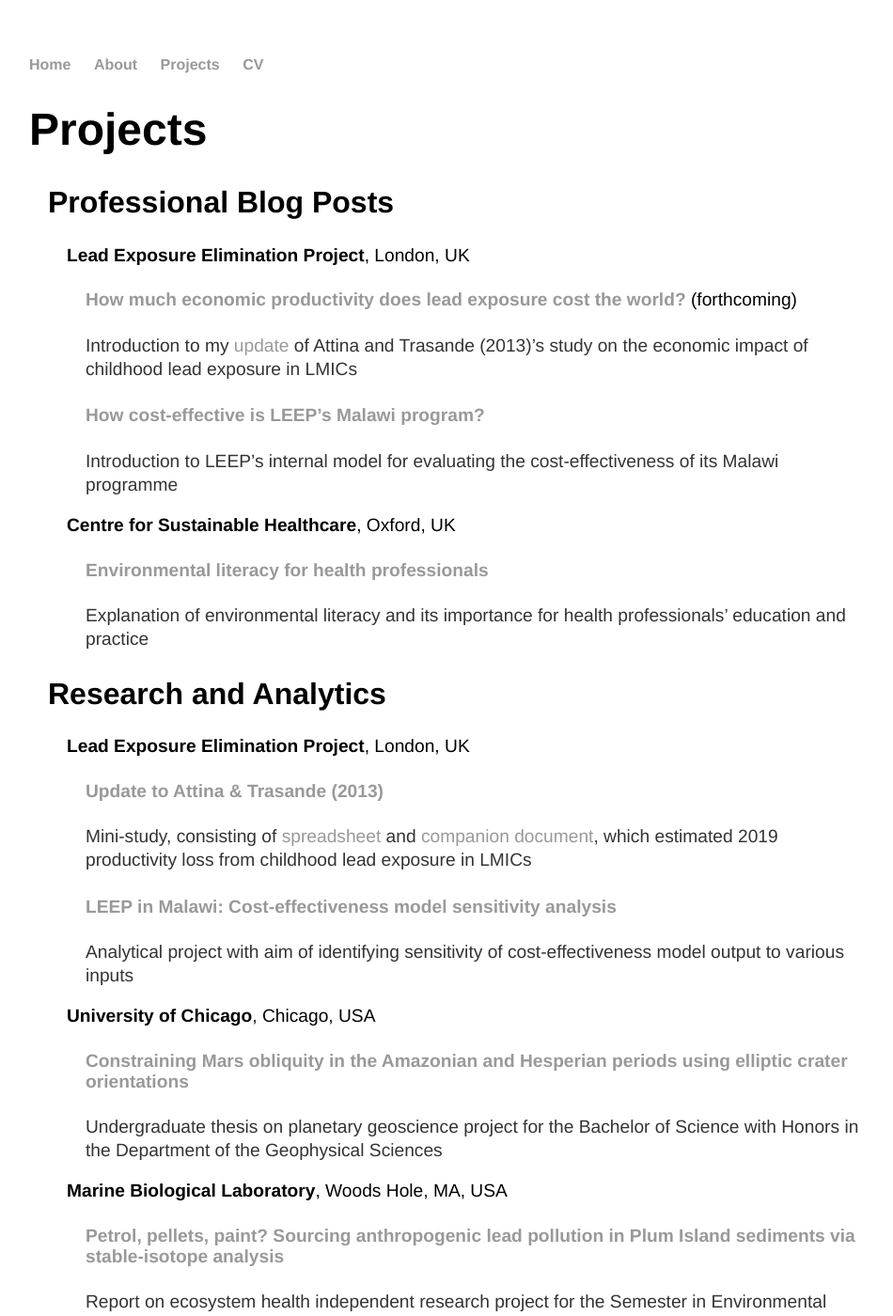
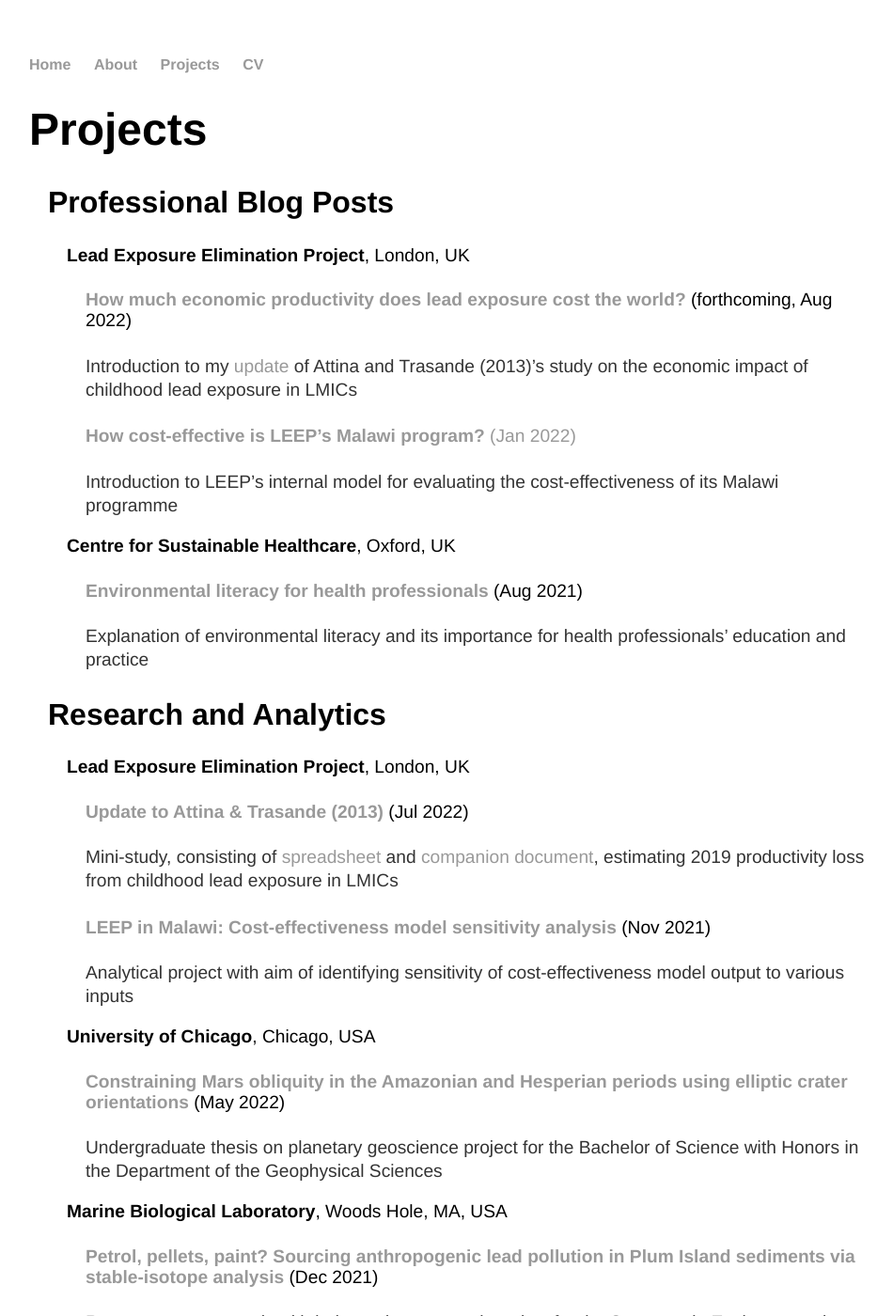
Before and after one commit to y-james-hu/y-james-hu.github.io, a Jekyll site: the page built from projects/index.html, in a window 1280 px wide and 1400 px high. Shown: the whole window at 94% size, without its empty margins (161-1111 px from the left). Built offline with Jekyll 4.4.1, drawn with Linux system fonts in a browser that asks for light colours; some of the changed text lies outside the part shown.

Commit message:
Update index.html

```diff
--- a/projects/index.html
+++ b/projects/index.html
@@ -8,55 +8,55 @@
 
     <h3 style="margin-left: 40px">Lead Exposure Elimination Project<span style="font-weight:normal">, London, UK</span></p>
 
-      <h4 style="margin-left: 60px"><a href = "#">How much economic productivity does lead exposure cost the world?</a><span style="font-weight:normal"> (forthcoming)</span></h4>
+      <h4 style="margin-left: 60px"><a href = "#">How much economic productivity does lead exposure cost the world?</a><span style="font-weight:normal"> (forthcoming, Aug 2022)</span></h4>
       <p style="margin-left: 60px">Introduction to my <a href = "#update">update</a> of Attina and Trasande (2013)’s study on the economic impact of childhood lead exposure in LMICs</p>
 
-      <h4 style="margin-left: 60px"><a href = "https://leadelimination.org/malawi_cost-effectiveness_intro/">How cost-effective is LEEP’s Malawi program?</a></h4>
+      <h4 style="margin-left: 60px"><a href = "https://leadelimination.org/malawi_cost-effectiveness_intro/">How cost-effective is LEEP’s Malawi program?<span style="font-weight:normal"> (Jan 2022)</span></a></h4>
       <p style="margin-left: 60px">Introduction to LEEP’s internal model for evaluating the cost-effectiveness of its Malawi programme</p>
 
     <h3 style="margin-left: 40px">Centre for Sustainable Healthcare<span style="font-weight:normal">, Oxford, UK</span></p>
 
-      <h4 style="margin-left: 60px"><a href="https://sustainablehealthcare.org.uk/blog/environmental-literacy-health-professionals">Environmental literacy for health professionals</a></h4>
+      <h4 style="margin-left: 60px"><a href="https://sustainablehealthcare.org.uk/blog/environmental-literacy-health-professionals">Environmental literacy for health professionals</a><span style="font-weight:normal"> (Aug 2021)</span></h4>
       <p style="margin-left: 60px">Explanation of environmental literacy and its importance for health professionals’ education and practice</p>
 
   <h2 style="margin-left: 20px">Research and Analytics</h2>
 
     <h3 style="margin-left: 40px">Lead Exposure Elimination Project<span style="font-weight:normal">, London, UK</span></h3>
 
-      <h4 style="margin-left: 60px"><a id="update"></a><a href = "https://docs.google.com/spreadsheets/d/1oN_TgsWeoFN42BUKCOqsFYBwuOxj6R38pZg5dabc-ro/edit">Update to Attina & Trasande (2013)</a></h4>
-      <p style="margin-left: 60px">Mini-study, consisting of <a href = "https://docs.google.com/spreadsheets/d/1oN_TgsWeoFN42BUKCOqsFYBwuOxj6R38pZg5dabc-ro/edit">spreadsheet</a> and <a href = "https://docs.google.com/document/d/1LI72TXg3t9o6dAc4DSt4SnHdtvDhJhZtBt65Uy-uzRA/edit">companion document</a>, which estimated 2019 productivity loss from childhood lead exposure in LMICs</p>
+      <h4 style="margin-left: 60px"><a id="update"></a><a href = "https://docs.google.com/spreadsheets/d/1oN_TgsWeoFN42BUKCOqsFYBwuOxj6R38pZg5dabc-ro/edit">Update to Attina & Trasande (2013)</a><span style="font-weight:normal"> (Jul 2022)</span></h4>
+      <p style="margin-left: 60px">Mini-study, consisting of <a href = "https://docs.google.com/spreadsheets/d/1oN_TgsWeoFN42BUKCOqsFYBwuOxj6R38pZg5dabc-ro/edit">spreadsheet</a> and <a href = "https://docs.google.com/document/d/1LI72TXg3t9o6dAc4DSt4SnHdtvDhJhZtBt65Uy-uzRA/edit">companion document</a>, estimating 2019 productivity loss from childhood lead exposure in LMICs</p>
 
-      <h4 style="margin-left: 60px"><a href = "https://docs.google.com/spreadsheets/d/1U2zACVqx7oGvMF7_BJeP5dbBAhpT6v0E1zLIDxdxOUA/edit?usp=sharing">LEEP in Malawi: Cost-effectiveness model sensitivity analysis</a></h4>
+      <h4 style="margin-left: 60px"><a href = "https://docs.google.com/spreadsheets/d/1U2zACVqx7oGvMF7_BJeP5dbBAhpT6v0E1zLIDxdxOUA/edit?usp=sharing">LEEP in Malawi: Cost-effectiveness model sensitivity analysis</a><span style="font-weight:normal"> (Nov 2021)</span></h4>
       <p style="margin-left: 60px">Analytical project with aim of identifying sensitivity of cost-effectiveness model output to various inputs</p>
 
     <h3 style="margin-left: 40px">University of Chicago<span style="font-weight:normal">, Chicago, USA</span></h3>
 
-      <h4 style="margin-left: 60px"><a href = "https://www.academia.edu/78676788/Constraining_Mars_obliquity_in_the_Amazonian_and_Hesperian_periods_using_elliptic_crater_orientations">Constraining Mars obliquity in the Amazonian and Hesperian periods using elliptic crater orientations</a></h4>
+      <h4 style="margin-left: 60px"><a href = "https://www.academia.edu/78676788/Constraining_Mars_obliquity_in_the_Amazonian_and_Hesperian_periods_using_elliptic_crater_orientations">Constraining Mars obliquity in the Amazonian and Hesperian periods using elliptic crater orientations</a><span style="font-weight:normal"> (May 2022)</span></h4>
       <p style="margin-left: 60px">Undergraduate thesis on planetary geoscience project for the Bachelor of Science with Honors in the Department of the Geophysical Sciences</p>
 
     <h3 style="margin-left: 40px">Marine Biological Laboratory<span style="font-weight:normal">, Woods Hole, MA, USA</span></h3>
 
-      <h4 style="margin-left: 60px"><a href = "https://www.academia.edu/71562182/Petrol_pellets_paint_Sourcing_anthropogenic_lead_pollution_in_Plum_Island_sediments_via_stable_isotope_analysis">Petrol, pellets, paint? Sourcing anthropogenic lead pollution in Plum Island sediments via stable-isotope analysis</a></h4>
+      <h4 style="margin-left: 60px"><a href = "https://www.academia.edu/71562182/Petrol_pellets_paint_Sourcing_anthropogenic_lead_pollution_in_Plum_Island_sediments_via_stable_isotope_analysis">Petrol, pellets, paint? Sourcing anthropogenic lead pollution in Plum Island sediments via stable-isotope analysis</a><span style="font-weight:normal"> (Dec 2021)</span></h4>
       <p style="margin-left: 60px">Report on ecosystem health independent research project for the Semester in Environmental Science</p>
 
   <h2 style="margin-left: 20px">Design and Editorial</h2>
 
     <h3 style="margin-left: 40px">Lead Exposure Elimination Project<span style="font-weight:normal">, London, UK</span></p>
 
-      <h4 style="margin-left: 60px"><a href = "https://leadelimination.org/">Website homepage</a></h4>
+      <h4 style="margin-left: 60px"><a href = "https://leadelimination.org/">Website homepage</a><span style="font-weight:normal"> (May 2022)</span></h4>
       <p style="margin-left: 60px">Copywriting and redesign of website homepage</p>
 
     <h3 style="margin-left: 40px">University of Chicago Effective Altruism<span style="font-weight:normal">, Chicago, USA</span></h3>
 
-      <h4 style="margin-left: 60px"><a href = "https://www.uchicagoea.org/">Website</a></h4>
+      <h4 style="margin-left: 60px"><a href = "https://www.uchicagoea.org/">Website</a><span style="font-weight:normal"> (Oct 2021)</span></h4>
       <p style="margin-left: 60px">Conception, copywriting, design, monitoring, and maintenance of website</p>
 
     <h3 style="margin-left: 40px">WildBound<span style="font-weight:normal">, Beijing, China</span></p>
 
-      <h4 style="margin-left: 60px"><a href = "http://wildbound.earth/index.php">Website</a></h4>
+      <h4 style="margin-left: 60px"><a href = "http://wildbound.earth/index.php">Website</a><span style="font-weight:normal"> (Aug 2019)</span></h4>
       <p style="margin-left: 60px">Copywriting and design of bilingual website</p>
 
     <h3 style="margin-left: 40px"><em>The Confucian</em> Magazine<span style="font-weight:normal">, Chengdu, China</span></p>
 
-      <h4 style="margin-left: 60px"><a href = "https://drive.google.com/file/d/168CAySzIR9w_eM6OkbqTaDyydKuoHRqk/view">Issue 6</a></h4>
+      <h4 style="margin-left: 60px"><a href = "https://drive.google.com/file/d/168CAySzIR9w_eM6OkbqTaDyydKuoHRqk/view">Issue 6</a><span style="font-weight:normal"> (Jun 2018)</span></h4>
       <p style="margin-left: 60px">Chief direction and editorial of high school feature and literary magazine</p>
```
